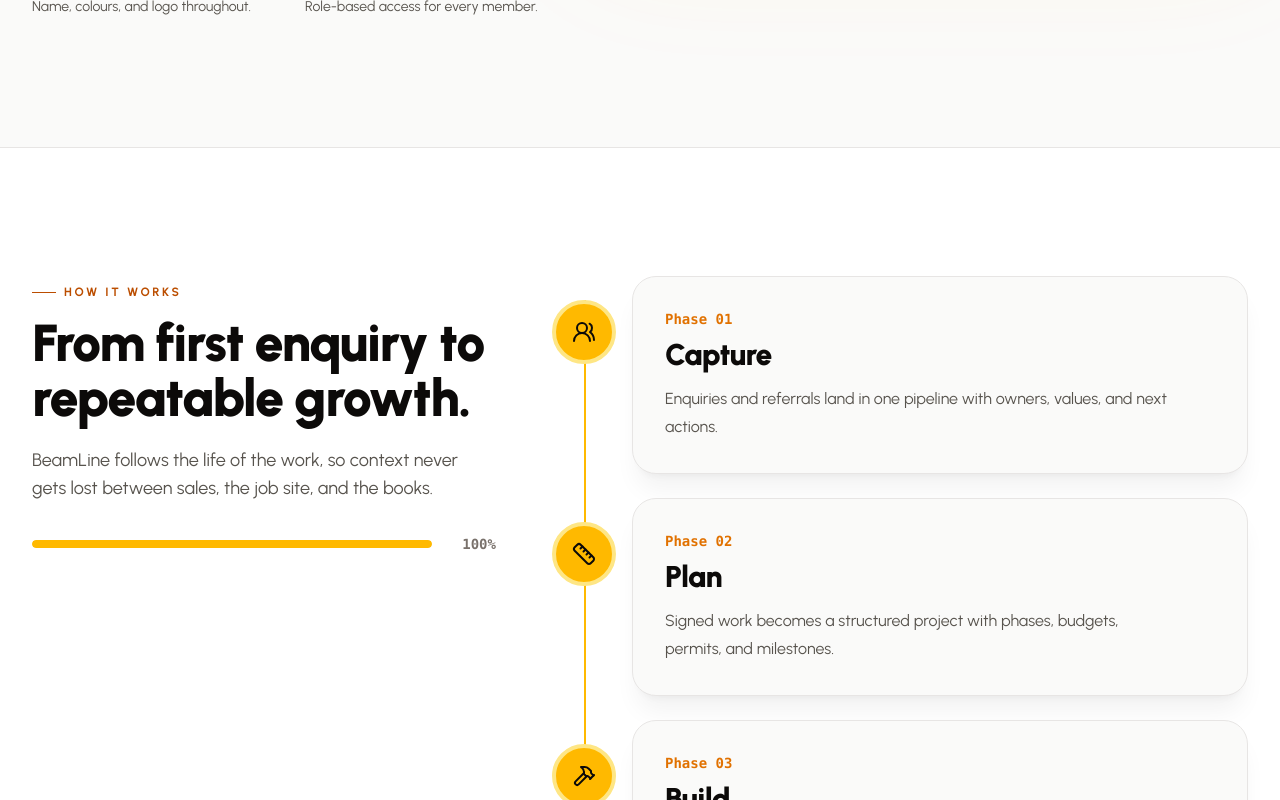
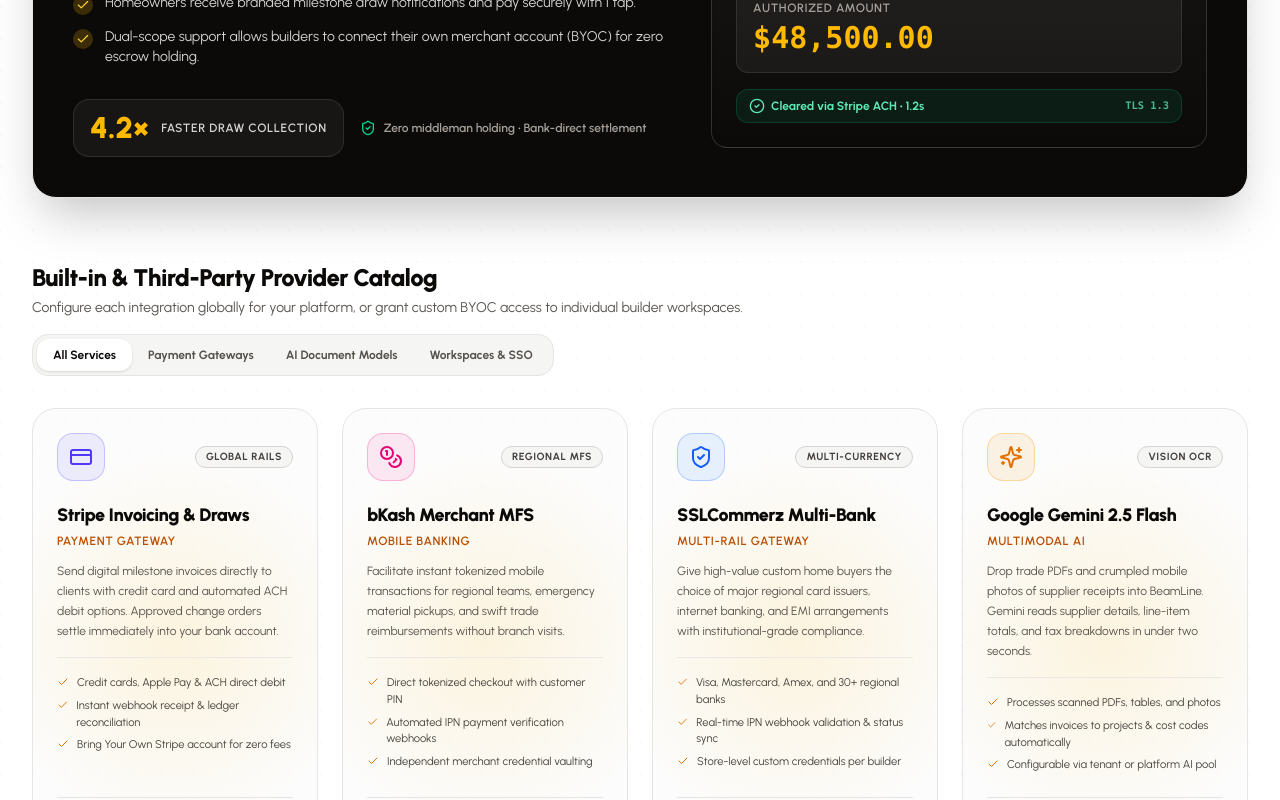
Before and after one commit to MusfiqDehan/CRM-Automation-n8n, a Next.js app in the folder frontend/: page / in a window 1280 px wide. Shown: the part 4103-4903 px from the top of the page. Built offline with nearby package versions, Linux system fonts and the light colour scheme; no server answers.

Commit message:
feat(landing): embed IntegrationsShowcase section into platform landing page

```diff
--- a/frontend/src/components/landing/LandingPage.tsx
+++ b/frontend/src/components/landing/LandingPage.tsx
@@ -4,6 +4,7 @@ import { FinalCta } from "./sections/FinalCta";
 import { Footer } from "./sections/Footer";
 import { GrowthCalculator } from "./sections/GrowthCalculator";
 import { Hero } from "./sections/Hero";
+import { IntegrationsShowcase } from "./sections/IntegrationsShowcase";
 import { Lifecycle } from "./sections/Lifecycle";
 import { Navbar } from "./sections/Navbar";
 import { Outcomes } from "./sections/Outcomes";
@@ -36,6 +37,7 @@ export function LandingPage({ introState = "play" }: { introState?: "hold" | "pl
         <CapabilityTape />
         <Outcomes />
         <PlatformExplorer />
+        <IntegrationsShowcase />
         <TenantShowcase />
         <Lifecycle />
         <GrowthCalculator />
```
